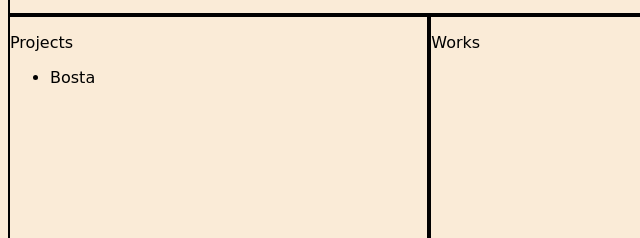
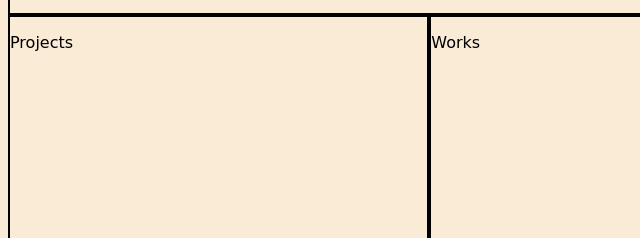
Before and after one commit to Shishura/Simple-page-, a plain HTML site: page Index.html in a window 1280 px wide. Shown: the part 174-412 px from the top of the page, 0-640 px from the left. Drawn offline with Linux system fonts and the light colour scheme.

Commit message:
refactor:tirando uma lista sem função

```diff
--- a/Index.html
+++ b/Index.html
@@ -28,9 +28,6 @@
         <div class="container">
             <div class="projects">
                 <p>Projects</p>
-                <ul>
-                    <li>Bosta</li>
-                </ul>
             </div>
             <div class="works">
                 <p>Works</p>
```
